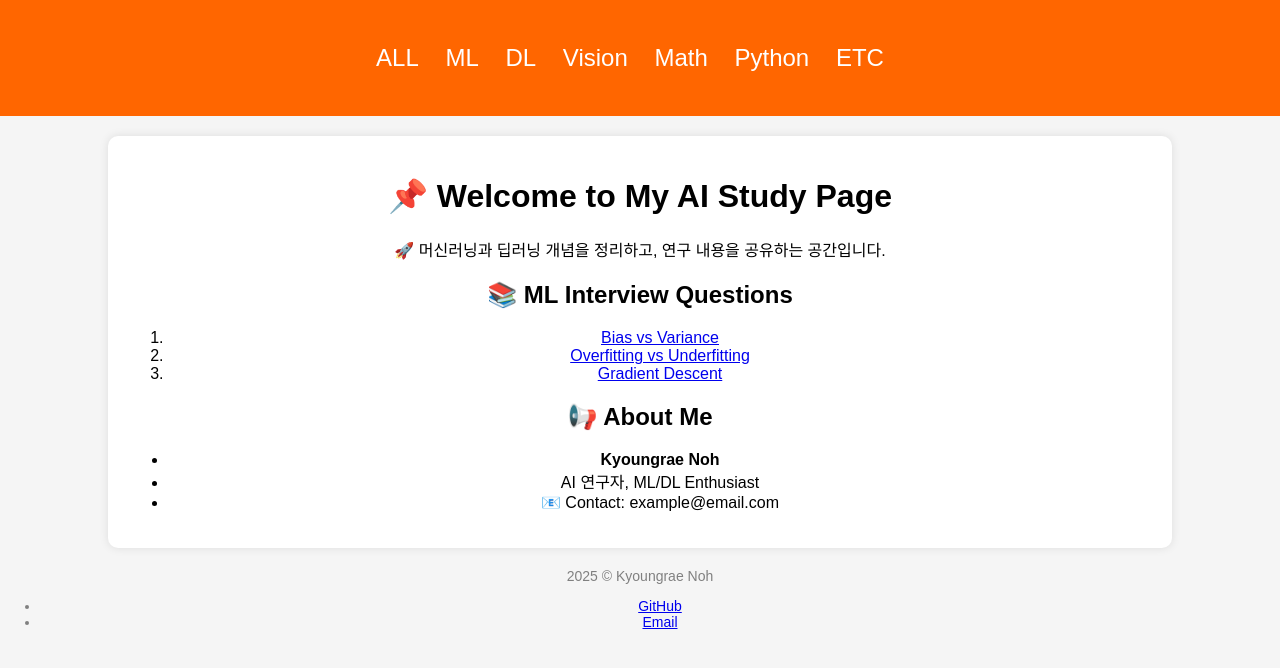
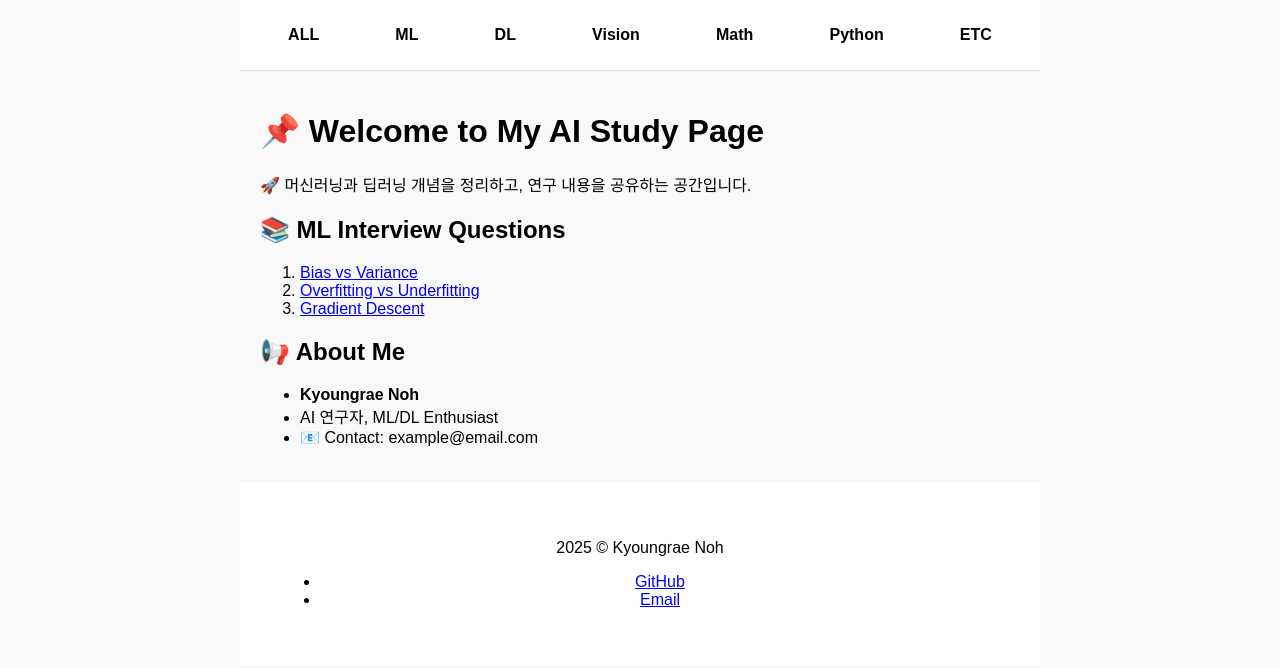
Before and after one commit to Kyoungrae-Noh/Kyoungrae-Noh.github.io, a Jekyll site: the page built from index.md, in a window 1280 px wide. Shown: the top 668 px of the page. Built offline with Jekyll 4.4.1, drawn with Linux system fonts in a browser that asks for light colours.

Commit message:
Update styles.css

```diff
--- a/assets/css/styles.css
+++ b/assets/css/styles.css
@@ -1,38 +1,35 @@
 body {
-    font-family: Arial, sans-serif;
+    font-family: 'Arial', sans-serif;
+    max-width: 800px;
+    margin: auto;
+    background-color: #f9f9f9;
+}
+
+nav {
+    background: white;
+    padding: 10px;
+    border-bottom: 1px solid #ddd;
+}
+
+nav ul {
+    list-style: none;
+    padding: 0;
+    display: flex;
+    justify-content: space-around;
+}
+
+nav a {
+    text-decoration: none;
+    color: black;
+    font-weight: bold;
+}
+
+main {
+    padding: 20px;
+}
+
+footer {
     text-align: center;
-    background-color: #f5f5f5;
-    margin: 0;
-    padding: 0;
+    padding: 20px;
+    background: #fff;
 }
-header {
-    background-color: #ff6600;
-    padding: 20px;
-    color: white;
-    font-size: 24px;
-}
-nav ul {
-    list-style-type: none;
-    padding: 0;
-}
-nav ul li {
-    display: inline;
-    margin-right: 20px;
-}
-nav ul li a {
-    text-decoration: none;
-    color: white;
-}
-main {
-    margin: 20px auto;
-    width: 80%;
-    background-color: white;
-    padding: 20px;
-    box-shadow: 0 0 10px rgba(0, 0, 0, 0.1);
-    border-radius: 10px;
-}
-footer {
-    margin-top: 20px;
-    font-size: 14px;
-    color: gray;
-}
```
